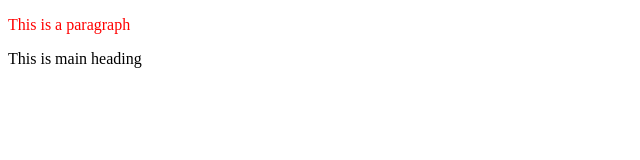
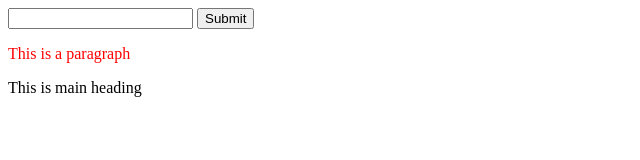
Before and after one commit to vivekvkr/localrepo, a plain HTML site: page index.html in a window 1280 px wide. Shown: the whole page, without its empty margins (0-640 px from the left). Drawn offline with Linux system fonts and the light colour scheme.

Commit message:
added new branch

```diff
--- a/index.html
+++ b/index.html
@@ -3,6 +3,10 @@
 <head>
     <title></title>
     <link rel="stylesheet" href="style.css">
+    <form>
+        <input type="text" name="username">
+        <input type="submit" name="submit">
+    </form>
 </head>
 <body>
     <p>This is a paragraph</p>
```
